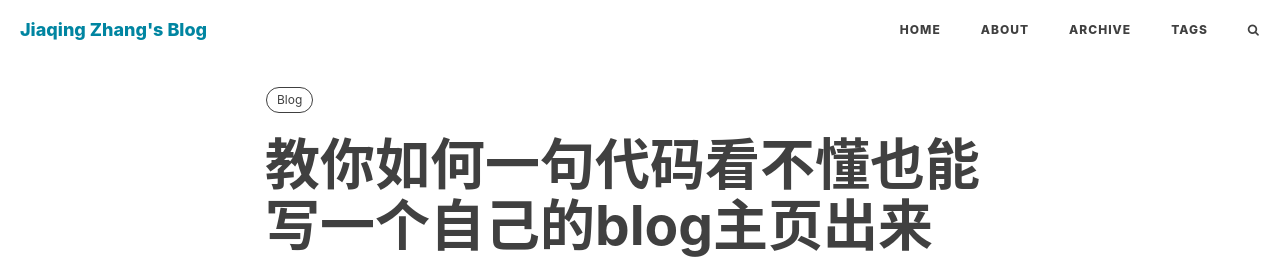
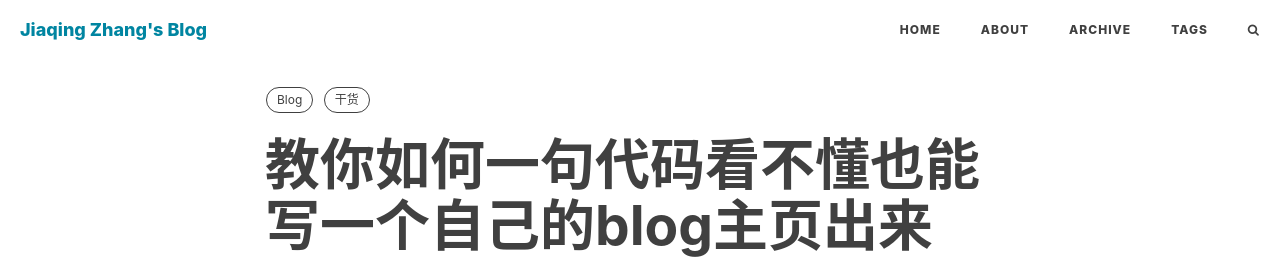
Before and after one commit to danielqingz/danielqingz.github.io, a Jekyll site: the page built from _posts/2021-06-21-build-your-own-blog.markdown, in a window 1280 px wide and 900 px high. Shown: the top 277 px of the window. Built offline with Jekyll 4.4.1, drawn with Linux system fonts in a browser that asks for light colours; nearby versions of some CDN libraries; comment, search, counter and statistics services are not loaded.

Commit message:
Update 2021-06-21-build-your-own-blog.markdown

```diff
--- a/_posts/2021-06-21-build-your-own-blog.markdown
+++ b/_posts/2021-06-21-build-your-own-blog.markdown
@@ -6,6 +6,7 @@ author: "Jiaqing Zhang"
 header-style: text
 tags:
   - Blog
+  - 干货
 ---
 
 废话不多讲，直接开干货：
```
